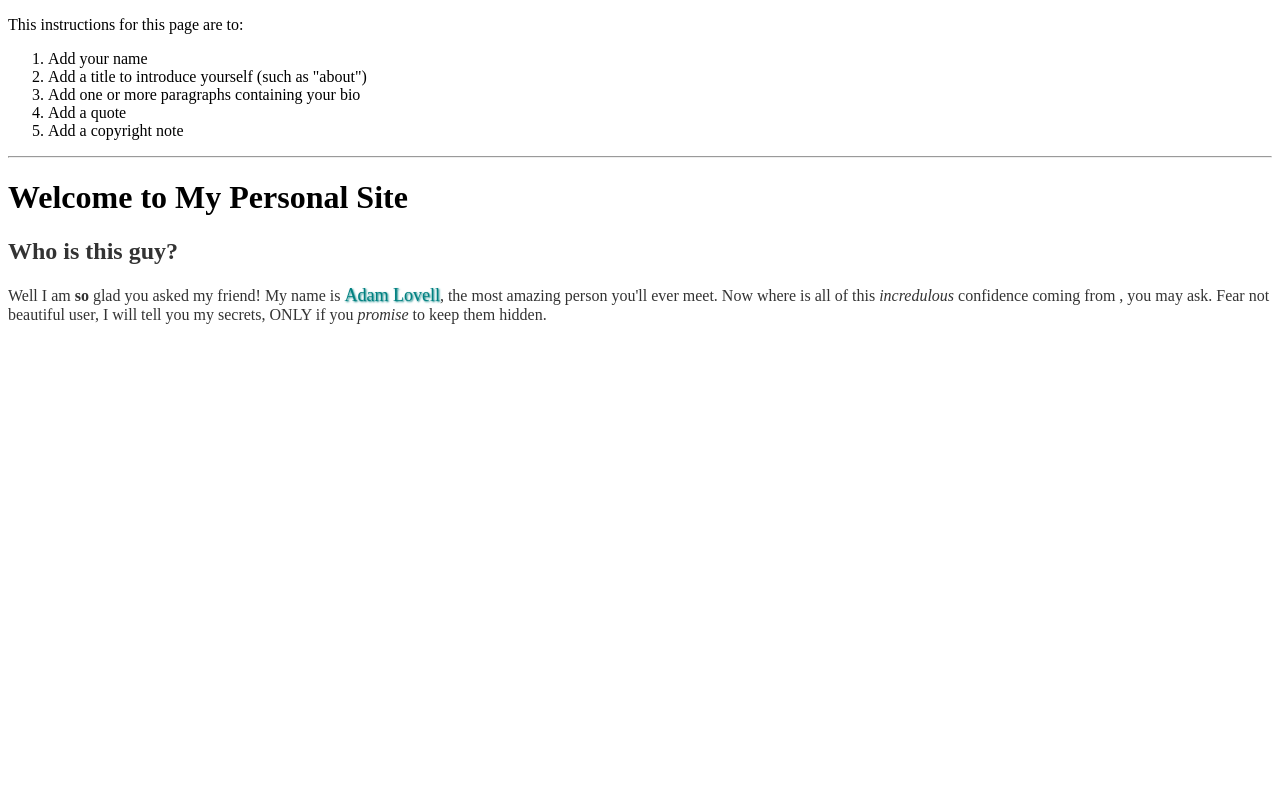
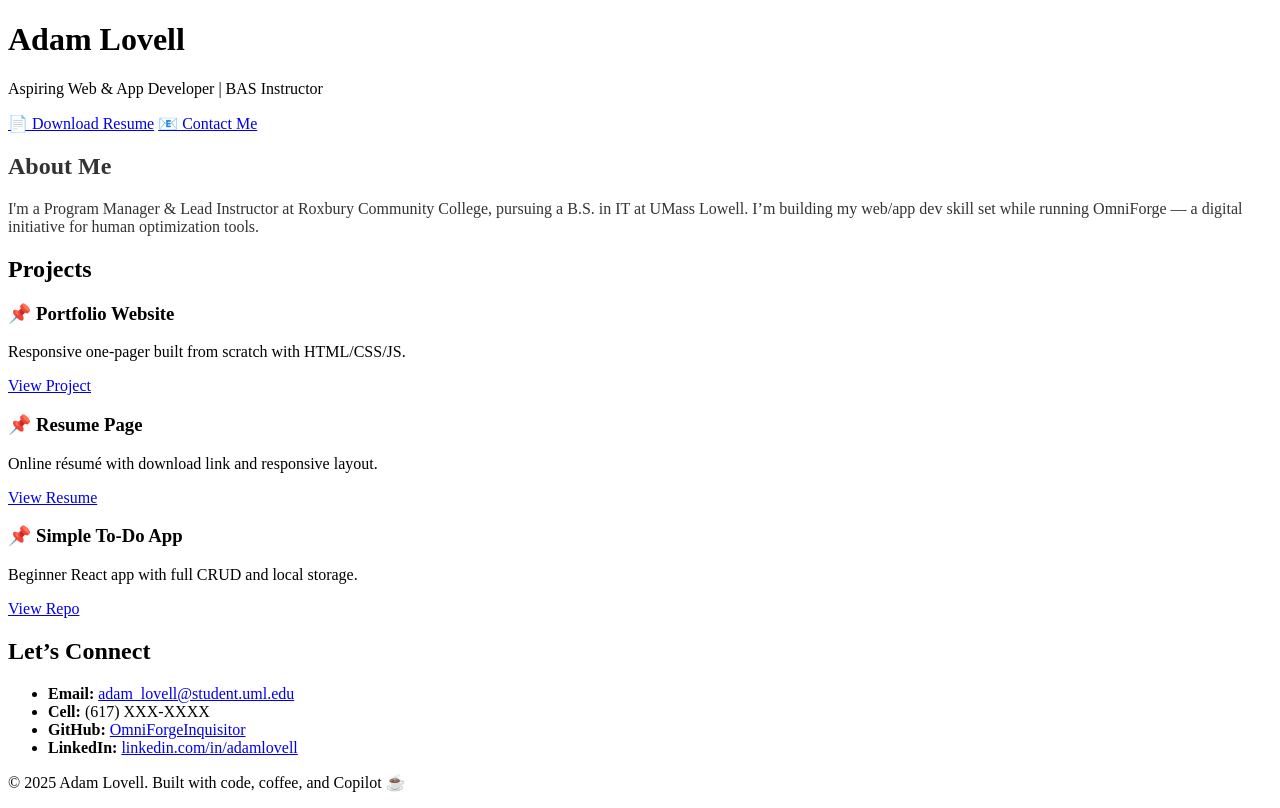
Before and after one commit to adam-lovell/portfolio-page, a plain HTML site: page index.html in a window 1280 px wide. Drawn offline with Linux system fonts and the light colour scheme.

Commit message:
Revamp index.html for personal portfolio site

```diff
--- a/index.html
+++ b/index.html
@@ -1,25 +1,74 @@
-<!DOCTYPE html> <!-- Tells the browser this is an HTML5 document -->
-<html lang="en"> <!-- The lang="en" attribute specifies the page's language, useful for search engines-->
-    <head> <!-- Head element contains metadata, aka info about the doc not displayed on page like title, character set, and links -->
-        <meta charset="UTF-8"> <!-- Sets character encoding to UTF-8, supporting most characters -->
-        <meta name="viewport" content="width=device-width, initial-scale=1.0"> <!-- Ensures proper scaling on mobile devices -->
-        <title>Document</title>
-        <link rel="stylesheet" href="styles.css">
-    </head>
-    <body>
-        <p>This instructions for this page are to: </p>
-        <ol>
-            <li>Add your name</li>
-            <li>Add a title to introduce yourself (such as "about")</li>
-            <li>Add one or more paragraphs containing your bio</li>
-            <li>Add a quote</li>
-            <li>Add a copyright note</li>
-        </ol>
-        <hr>
-        <h1>Welcome to My Personal Site</h1>
-        <section class="about">
-            <h2>Who is this guy?</h2>
-            <p>Well I am <b>so</b> glad you asked my friend! My name is <span class="name">Adam Lovell</span>, the most amazing person you'll ever meet. Now where is all of this <i>incredulous</i> confidence coming from , you may ask. Fear not beautiful user, I will tell you my secrets, ONLY if you <i>promise</i> to keep them hidden.</p>
-        </section>
-    </body>
+<!DOCTYPE html>
+<html lang="en">
+<head>
+  <meta charset="UTF-8" />
+  <meta name="viewport" content="width=device-width, initial-scale=1.0" />
+  <title>Adam Lovell | Developer Portfolio</title>
+  <link rel="stylesheet" href="styles.css" />
+</head>
+
+<body>
+
+  <!-- Hero Section -->
+  <header id="hero" class="section hero">
+    <h1 class="hero-title">Adam Lovell</h1>
+    <p class="hero-subtitle">Aspiring Web & App Developer | BAS Instructor</p>
+    <div class="hero-links">
+      <a href="resume.pdf" class="btn" download>📄 Download Resume</a>
+      <a href="mailto:adam_lovell@student.uml.edu" class="btn">📧 Contact Me</a>
+    </div>
+  </header>
+
+  <!-- About Section -->
+  <section id="about" class="section about">
+    <h2 class="section-title">About Me</h2>
+    <p class="about-text">
+      I'm a Program Manager & Lead Instructor at Roxbury Community College, pursuing a B.S. in IT at UMass Lowell.
+      I’m building my web/app dev skill set while running OmniForge — a digital initiative for human optimization tools.
+    </p>
+  </section>
+
+  <!-- Projects Section -->
+  <section id="projects" class="section projects">
+    <h2 class="section-title">Projects</h2>
+    <div class="project-list">
+
+      <div class="project-card" id="portfolio-project">
+        <h3 class="project-title">📌 Portfolio Website</h3>
+        <p class="project-desc">Responsive one-pager built from scratch with HTML/CSS/JS.</p>
+        <a href="#" class="project-link">View Project</a>
+      </div>
+
+      <div class="project-card" id="resume-project">
+        <h3 class="project-title">📌 Resume Page</h3>
+        <p class="project-desc">Online résumé with download link and responsive layout.</p>
+        <a href="resume.pdf" class="project-link">View Resume</a>
+      </div>
+
+      <div class="project-card" id="todo-project">
+        <h3 class="project-title">📌 Simple To-Do App</h3>
+        <p class="project-desc">Beginner React app with full CRUD and local storage.</p>
+        <a href="#" class="project-link">View Repo</a>
+      </div>
+
+    </div>
+  </section>
+
+  <!-- Contact Section -->
+  <section id="contact" class="section contact">
+    <h2 class="section-title">Let’s Connect</h2>
+    <ul class="contact-links">
+      <li><strong>Email:</strong> <a href="mailto:adam_lovell@student.uml.edu">adam_lovell@student.uml.edu</a></li>
+      <li><strong>Cell:</strong> (617) XXX-XXXX</li>
+      <li><strong>GitHub:</strong> <a href="https://github.com/OmniForgeInquisitor" target="_blank">OmniForgeInquisitor</a></li>
+      <li><strong>LinkedIn:</strong> <a href="https://linkedin.com/in/adamlovell" target="_blank">linkedin.com/in/adamlovell</a></li>
+    </ul>
+  </section>
+
+  <!-- Footer -->
+  <footer id="footer" class="section footer">
+    <p class="footer-text">© 2025 Adam Lovell. Built with code, coffee, and Copilot ☕</p>
+  </footer>
+
+</body>
 </html>
```
